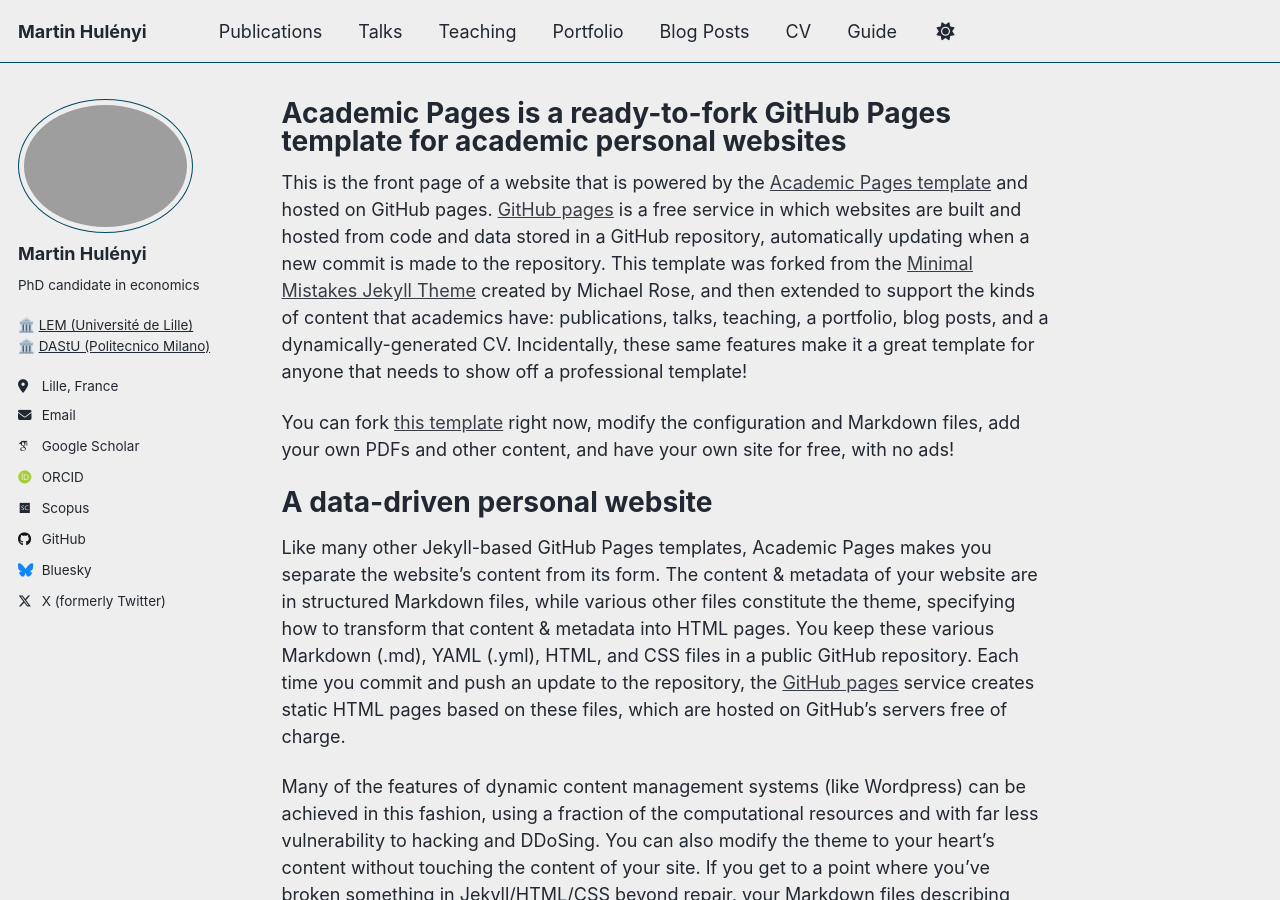
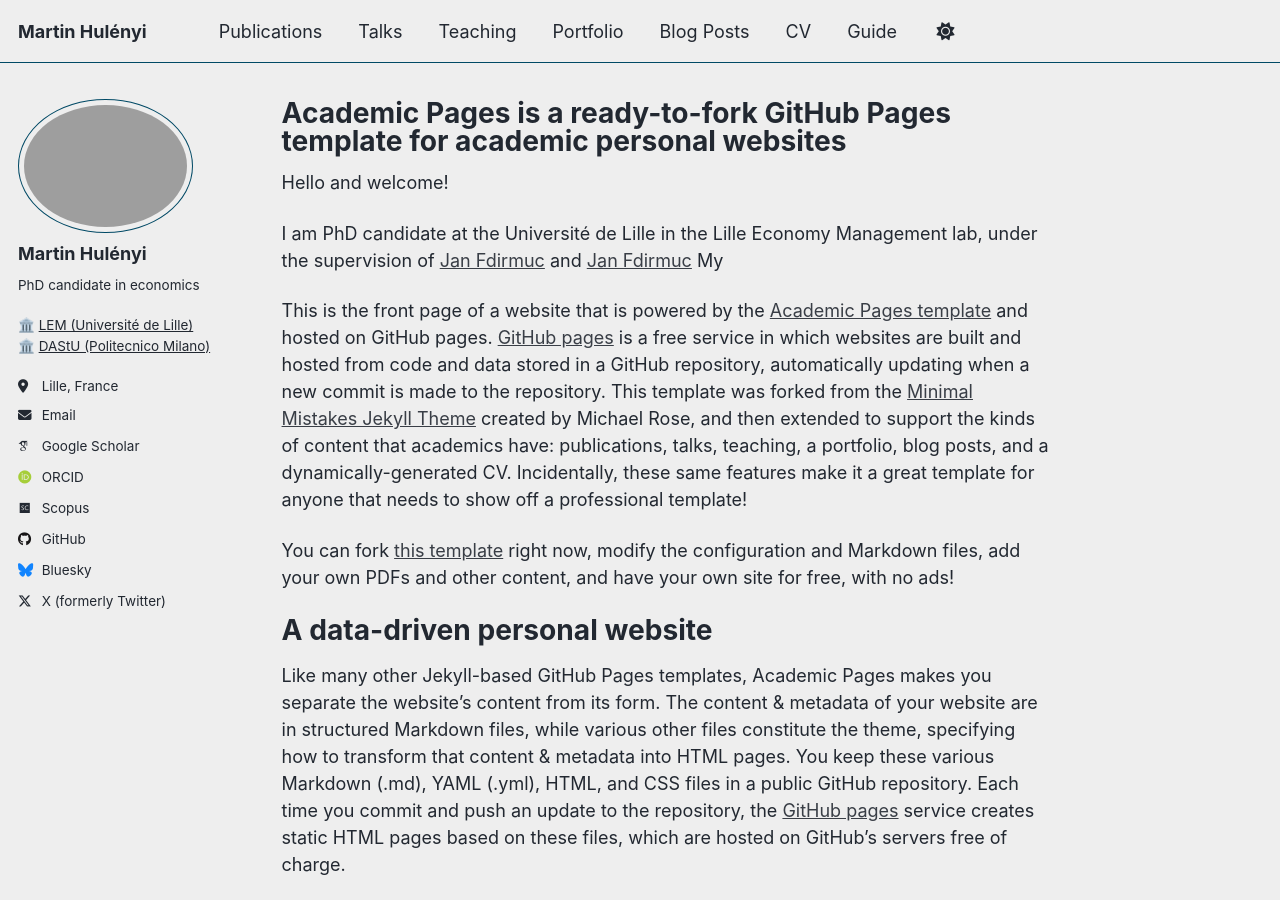
Before and after one commit to martinhulenyi/martinhulenyi.github.io, a Jekyll site: the page built from _pages/about.md, in a window 1280 px wide and 900 px high. Built offline with Jekyll 4.4.1, drawn with Linux system fonts in a browser that asks for light colours; some web fonts are replaced; a script that is not in the unit is left out.

Commit message:
Update about.md

```diff
--- a/_pages/about.md
+++ b/_pages/about.md
@@ -6,6 +6,11 @@ redirect_from:
   - /about/
   - /about.html
 ---
+Hello and welcome!
+
+I am PhD candidate at the Université de Lille in the Lille Economy Management lab, under the supervision of <a href="https://fidrmuc.net" target="_blank" rel="noopener">Jan Fdirmuc</a> and <a href="https://sites.google.com/view/nicolasdebarsy/" target="_blank" rel="noopener">Jan Fdirmuc</a>
+My
+
 
 This is the front page of a website that is powered by the [Academic Pages template](https://github.com/academicpages/academicpages.github.io) and hosted on GitHub pages. [GitHub pages](https://pages.github.com) is a free service in which websites are built and hosted from code and data stored in a GitHub repository, automatically updating when a new commit is made to the repository. This template was forked from the [Minimal Mistakes Jekyll Theme](https://mmistakes.github.io/minimal-mistakes/) created by Michael Rose, and then extended to support the kinds of content that academics have: publications, talks, teaching, a portfolio, blog posts, and a dynamically-generated CV. Incidentally, these same features make it a great template for anyone that needs to show off a professional template!
 
```
